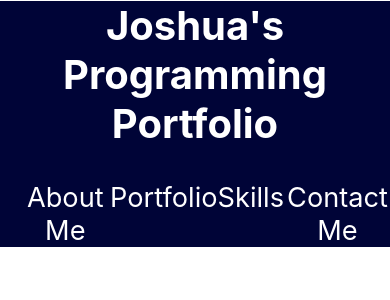
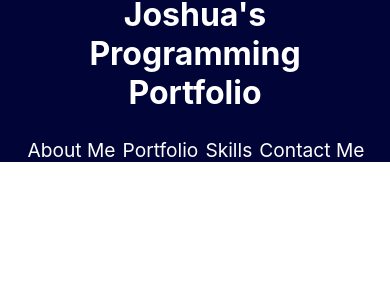
Before and after one commit to CoderJ01/material-ui-programming-portfolio, a React (Create React App) app: page / in a window 390 px wide. Shown: the top 300 px of the page. Built offline with nearby package versions, Linux system fonts and the light colour scheme.

Commit message:
style header for iPhone 6/7/8 Plus

```diff
--- a/src/components/Layout/Layout.style.css
+++ b/src/components/Layout/Layout.style.css
@@ -81,3 +81,17 @@
         width: 95%;
     }
 }
+
+/* iPhone 6/7/8 Plus */
+@media screen and (max-width: 414px) {
+    .layoutnav h1 {
+        font-size: 200%;
+    }
+
+    .layoutul {
+        font-size: 120%;
+        margin-left: -5%;
+        /* text-align: center; */
+        width: 90%;
+    }
+}
```
